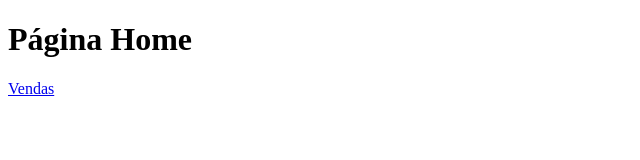
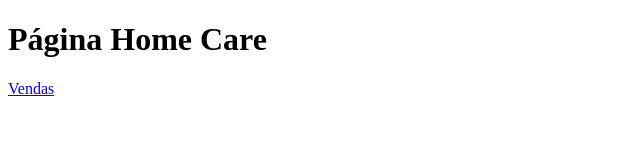
Before and after one commit to EduardoGomes1982/aulagithub, a plain HTML site: page index.htm in a window 1280 px wide. Shown: the whole page, without its empty margins (0-640 px from the left). Drawn offline with Linux system fonts and the light colour scheme.

Commit message:
Alteração qualquer

```diff
--- a/index.htm
+++ b/index.htm
@@ -7,7 +7,7 @@
     <title>Document</title>
 </head>
 <body>
-    <h1>Página Home</h1>
+    <h1>Página Home Care</h1>
     <a href="vendas.htm">Vendas</a>
 </body>
 </html>
```
